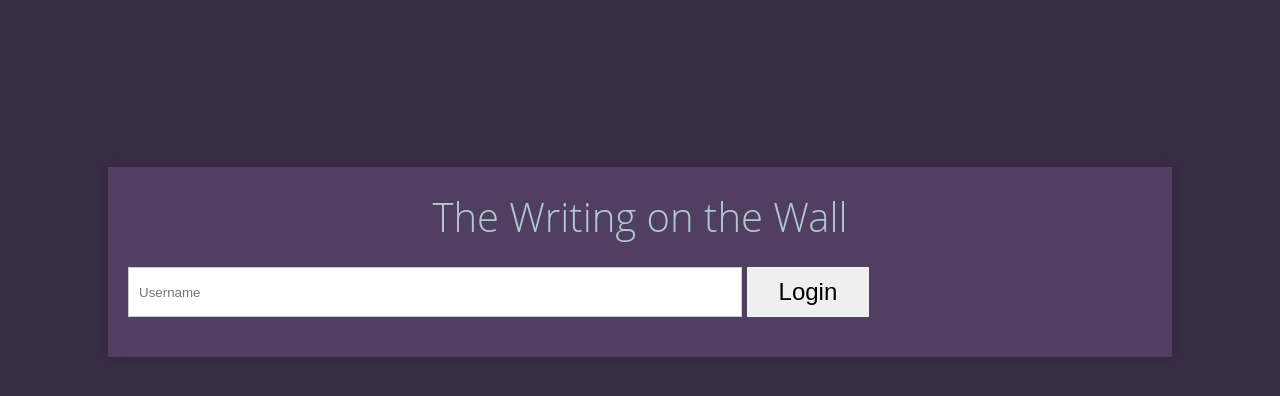
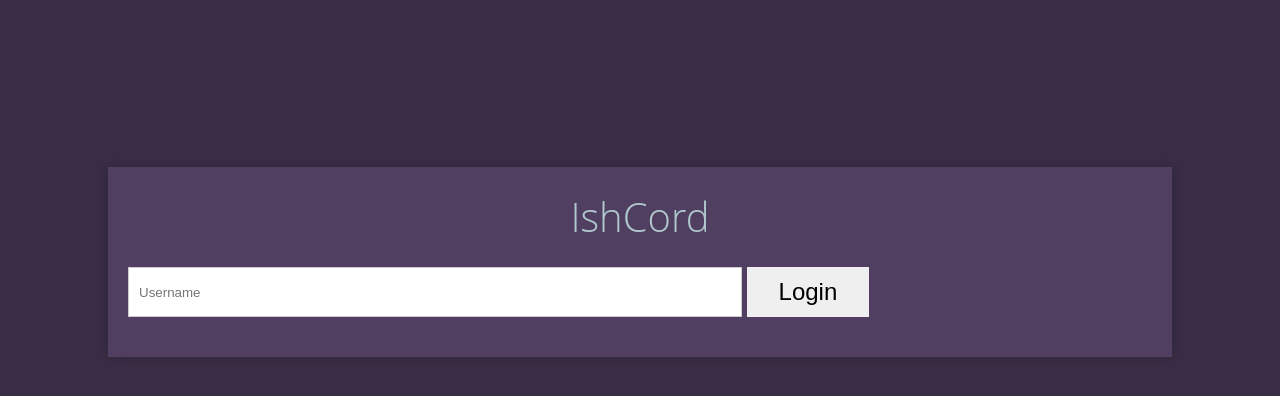
Before and after one commit to malikendsley/coms4111-ishcord, a Flask app: page /login in a window 1280 px wide. Shown: the part 138-534 px from the top of the page. Run offline with Flask 2, Linux system fonts and the light colour scheme; parts of the project's set-up code (start-up, migrations or seed data) failed here and were passed over.

Commit message:
Change title

```diff
--- a/templates/404.html
+++ b/templates/404.html
@@ -7,7 +7,7 @@
         <div class="container">
             <h1>404</h1>
             <h2>Page Not Found</h2>
-            <p>There's no writing on this wall, sorry!</p>
+            <p>There's nothing here, sorry!</p>
         </div>
     </body>
 </html>
--- a/templates/dashboard.html
+++ b/templates/dashboard.html
@@ -1,6 +1,6 @@
 <html>
   <head>
-    <title>The Writing on the Wall</title>
+    <title>IshCord</title>
     <link rel="stylesheet" type="text/css" href={{ url_for("static", filename="style.css")}} />
     {% if channel is not none %}
     <script src={{ url_for("static", filename="messaging.js")}} defer></script>
--- a/templates/login.html
+++ b/templates/login.html
@@ -1,12 +1,12 @@
 <html>
     <head>
-        <title>The Writing on the Wall</title>
+        <title>IshCord</title>
         <link rel="stylesheet" type="text/css" href={{ url_for('static', filename='style.css')}} />
     </head>
     <body>
         <div class="container">
             <div class="title">
-                <h1 style="text-align:center;">The Writing on the Wall</h1>
+                <h1 style="text-align:center;">IshCord</h1>
             </div>
             <div class="login">
                 <form action="/login" method="POST">
--- a/templates/register.html
+++ b/templates/register.html
@@ -1,12 +1,12 @@
 <html>
     <head>
-        <title>Register as a New Wall Writer</title>
+        <title>Register as a New User</title>
         <link rel="stylesheet" type="text/css" href={{ url_for('static', filename='style.css')}} />
     </head>
     <body>
         <div class="container">
             <div class="title">
-                <h1>Register as a Wall Writer</h1>
+                <h1>Register as a User</h1>
             </div>
             <div class="login">
                 <form action="/register" method="POST">
--- a/templates/splash.html
+++ b/templates/splash.html
@@ -1,12 +1,12 @@
 <html>
     <head>
-        <title>The Writing on the Wall</title>
+        <title>IshCord</title>
         <link rel="stylesheet" type="text/css" href={{ url_for('static', filename='style.css')}} />
     </head>
     <body>
         <div class="container">
             <div>
-                <h1 style="text-align:center;">The Writing on the Wall</h1>
+                <h1 style="text-align:center;">IshCord</h1>
                 <h2 style="text-align:center;">by</h2>
                 <h3 style="text-align:center;">Malik Endsley and Jennifer Wang</h3>
             </div>
```
